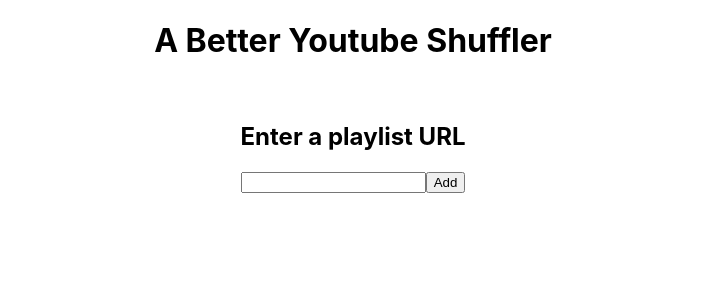
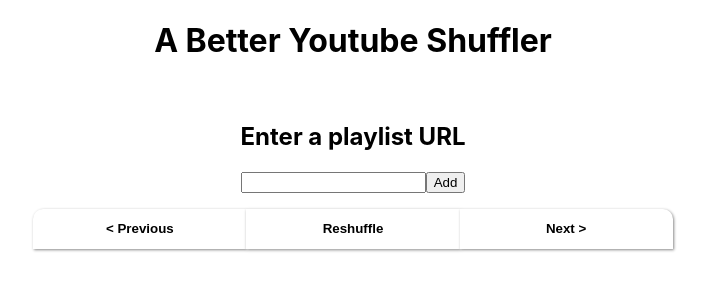
Before and after one commit to DanielJMus/YoutubeRandomizer, a React (Create React App) app in the folder youtuberandomizer/: page / in a window 1280 px wide. Shown: the top 300 px of the page, without its empty margins (287-994 px from the left). Built offline with nearby package versions, Linux system fonts and the light colour scheme.

Commit message:
Video next/previous, skipping videos on error

```diff
--- a/youtuberandomizer/src/App.css
+++ b/youtuberandomizer/src/App.css
@@ -20,6 +20,11 @@
   justify-content: center;
   align-content: center;
   flex-direction: column;
+  transition:background-color 0.1s;
+}
+
+.playlist-item:hover {
+  background-color:#EEE;
 }
 
 .playlist-videos {
@@ -38,7 +43,12 @@
   height:300px;
 }
 
-.selected {
+.playlist-item.selected {
+  background-color: rgb(0, 117, 255);
+  color:white;
+}
+
+.playlist-item.selected:hover {
   background-color: rgb(0, 117, 255);
   color:white;
 }
@@ -74,6 +84,49 @@
   background-color:#DDD;
 }
 
+.embed-responsive {
+  border-bottom-left-radius: 10px;
+  border-bottom-right-radius: 10px;
+  box-shadow: 1px 1px 3px #888;
+}
+
+.video-controls {
+  width:640px;
+  height:40px;
+  margin: 0 auto;
+}
+
+.video-control {
+  height:100%;
+  width:33.3%;
+  border:0;
+  cursor: pointer;
+  background-color:#FFF;
+  font-weight: bold;
+  transition: background-color 0.2s;
+  box-shadow: 1px 1px 3px #888;
+}
+
+.video-control:hover {
+  background-color:#DDD;
+}
+
+.video-control:focus {
+  outline:0;
+}
+
+.video-control:active{
+  background-color:#CCC;
+}
+
+.video-control.left {
+  border-top-left-radius: 10px;
+}
+
+.video-control.right {
+  border-top-right-radius: 10px;
+}
+
 /* width */
 ::-webkit-scrollbar {
   width: 10px;
--- a/youtuberandomizer/src/Components/VideoEmbed.js
+++ b/youtuberandomizer/src/Components/VideoEmbed.js
@@ -25,11 +25,30 @@ class VideoEmbed extends Component {
         };
     }
 
+    // CONTROLS
+    Next = () => {
+        this.SetVideoIndex(this.state.index + 1);
+    }
+
+    Previous = () => {
+        this.SetVideoIndex(this.state.index - 1);
+    }
+
+    Shuffle = () => {
+        // this.SetVideoIndex(this.state.index - 1);
+    }
+
     render () {
         const {videos} = this.props;
         return (
             <div className="video-player">
                 { videos && this.UpdateVideoPlayer() }
+                <div className="video-controls">
+                    <input onClick={this.Previous} className="video-control left" type="button" value="< Previous"/>
+                    <input onClick={this.Shuffle} className="video-control" type="button" value="Reshuffle"/>
+                    <input onClick={this.Next} className="video-control right" type="button" value="Next >"/>
+                </div>
+
                 <div className="embed-responsive embed-responsive-16by9" id="player"></div>
             </div>
 
@@ -41,6 +60,7 @@ class VideoEmbed extends Component {
         const totalVideos = this.props.videos.length - 1;
         if(index > totalVideos)
         {
+            // Reshuffle
             index = 0;
         }
         if(index < 0)
@@ -75,16 +95,7 @@ class VideoEmbed extends Component {
     };
 
     onPlayerError(event) {
-        switch (event.data) {
-            case 2:
-            break;
-            case 100:
-            break;
-            case 101 || 150:
-            break;
-            default:
-            break;
-        };
+        this.SetVideoIndex(this.state.index + 1);
     }
 }
 
```
